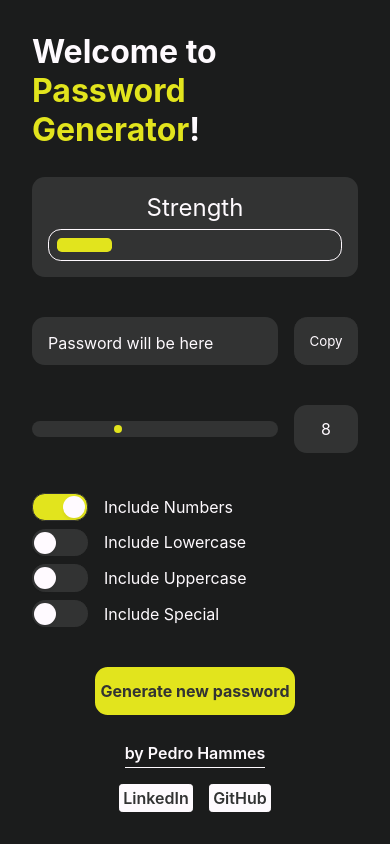
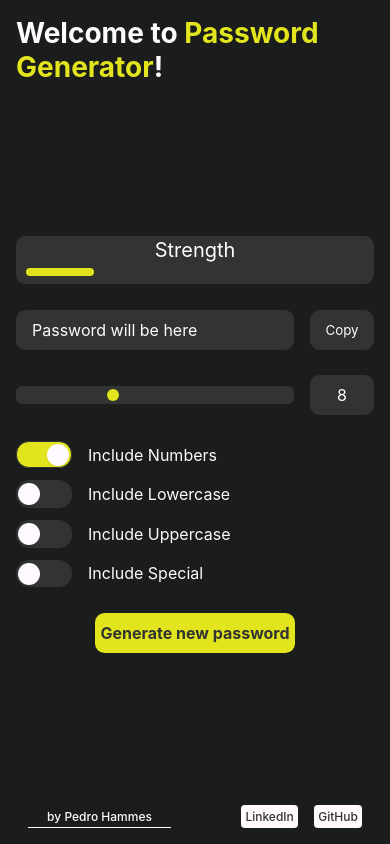
Before and after one commit to PedroHammes/Password-Generator, a React (Vite) app: page / in a window 390 px wide. Built offline with nearby package versions, Linux system fonts and the light colour scheme.

Commit message:
responsive layout otimization

```diff
--- a/src/components/Footer/style.module.css
+++ b/src/components/Footer/style.module.css
@@ -1,23 +1,25 @@
 footer {
     width: 100%;
     display: flex;
-    flex-flow: column nowrap;
-    justify-content: space-between;
-    align-items: center;
-    gap: 1rem;
-    font-weight: 600;
+    flex-flow: row nowrap;
+    justify-content: space-evenly;
+    align-items: end;
+    font-size: 12px;
+    font-weight: 500;
 }
 
 .codedBy {
+    width: 40%;
     border-bottom: 1px solid #fefafe;
     padding-bottom: .2rem;
+    text-align: center;
 }
 
 .links {
-    width: 100%;
+    width: 50%;
     display: flex;
     flex-flow: row wrap;
-    justify-content: center;
+    justify-content: end;
     gap: 1rem;
 }
 
@@ -31,5 +33,6 @@ a {
     text-align: center;
     place-content: center;
     text-decoration: none;
-    font-weight: 600;
+    font-weight: 500;
+    cursor: pointer;
 }
--- a/src/components/Header/style.module.css
+++ b/src/components/Header/style.module.css
@@ -3,14 +3,15 @@
     display: flex;
     flex-flow: row wrap;
     gap: 1.5rem;
+    font-size: 14px;
 }
 
 .username {
     color: #e2e41d;
 }
 
-img {
+/* img {
     border-radius: 50%;
     border: 2px solid #e2e41d;
     max-height: 80px;
-}
+} */
--- a/src/components/Section/style.module.css
+++ b/src/components/Section/style.module.css
@@ -4,38 +4,40 @@
     display: flex;
     flex-flow: column wrap;
     align-items: start;
-    gap: 2.5rem;
+    gap: 1.6rem;
 }
 
 .strength {
     width: 100%;
-    height: 100px;
+    height: 48px;
 
     border: none;
-    border-radius: .8rem;
-    padding: 1rem;
+    border-radius: .6rem;
+    padding: 0.15rem;
     background-color: #323333;
 
     display: flex;
-    flex-flow: column wrap;
-    justify-content: space-between;
+    flex-flow: column nowrap;
+    justify-content: space-evenly;
     align-items: center;
 
-    font-size: 24px;
+    font-size: 20px;
 }
 
 .progressBar {
-    height: 32px;
+    height: 24px;
     width: 100%;
-    border: 1px solid #fffaff;
-    border-radius: 0.8rem;
+    /* border: 1px solid #fffaff; */
+    border-radius: 0.6rem;
     padding: .1rem 0.5rem;
     background-color: #323333;
+
 
     display: flex;
     flex-flow: row nowrap;
     justify-content: start;
     align-items: center;
+    flex: initial;
 }
 
 .randomPassword {
@@ -46,11 +48,11 @@
     gap: 1rem;
 
     div {
-        height: 48px;
+        height: 40px;
         min-width: 200px;
-        padding: 1rem;
+        padding-left: 1rem;
 
-        border-radius: .8rem;
+        border-radius: .6rem;
         background-color: #323333;
 
         font-size: 16px;
@@ -61,10 +63,10 @@
     }
 
     .copyButton {
-        height: 48px;
+        height: 40px;
         width: 64px;
         border: 1px solid #323333;
-        border-radius: .8rem;
+        border-radius: .6rem;
         background-color: #323333;
         color: #fffaff;
 
@@ -89,8 +91,8 @@
 /* O estilo abaixo é aplicado ao background do input range */
 .passwordLengthInput {
     min-width: 200px;
-    height: 1rem;
-    border-radius: .8rem;
+    height: 1.15rem;
+    border-radius: .4rem;
     padding: .5rem;
 
     /* appearance: reseta os estilos iniciais do elemento. */
@@ -104,17 +106,17 @@
 /* O webkit abaixo só é aplicado ao Chrome, Opera e Edge */
 .passwordLengthInput::-webkit-slider-thumb {
     appearance: none;
-    height: .5rem;
-    width: .5rem;
+    height: .75rem;
+    width: .75rem;
     border-radius: 50%;
     background-color: #e2e41d;
 }
 
 .passwordLength{
-    height: 48px;
+    height: 40px;
     width: 64px;
     border: none;
-    border-radius: .8rem;
+    border-radius: .6rem;
     background-color: #323333;
     color: #fffaff;
 
@@ -126,7 +128,7 @@
     width: 100%;
     display: flex;
     flex-flow: column nowrap;
-    gap: .5rem;
+    gap: .75rem;
 }
 
 
@@ -148,7 +150,7 @@
 .toggleLabel {
     position: relative;
     display: block;
-    height: 24px;
+    height: 16px;
     width: 56px;
     /* EDITAR O PADDING PARA CENTRALIZAR A BOLINHA */
     padding: .8rem;
@@ -195,7 +197,7 @@
 
 .newPasswordDiv {
     width: 100%;
-    height: 48px;
+    height: 40px;
 
     display: flex;
     flex-flow: row nowrap;
@@ -204,11 +206,11 @@
 }
 
 .newPasswordButton {
-    height: 48px;
+    height: 40px;
     width: 200px;
 
     border: 2px solid #e2e41d;
-    border-radius: .8rem;
+    border-radius: .6rem;
     background-color: #e2e41d;
     color: #323333;
 
--- a/src/styles/app.module.css
+++ b/src/styles/app.module.css
@@ -1,12 +1,12 @@
 .app {
     height: 100vh;
-    padding: 2rem 2rem;
+    padding: 1rem 1.0rem;
 
     background-color: #1b1c1c;
     color: #fefafe;
 
     display: flex;
-    flex-flow: column wrap;
+    flex-flow: column nowrap;
     justify-content: space-between;
     align-items: center;
 }
```
